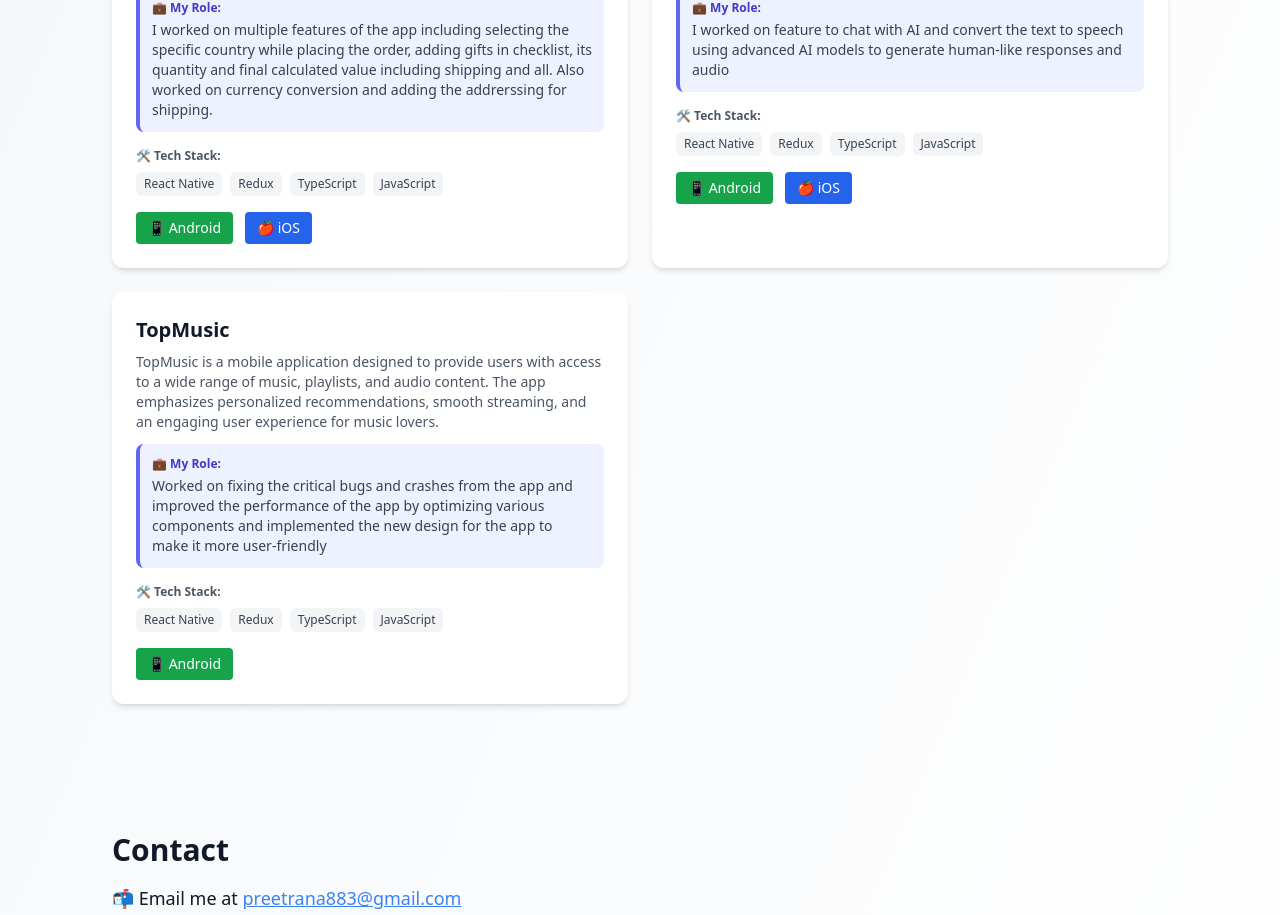
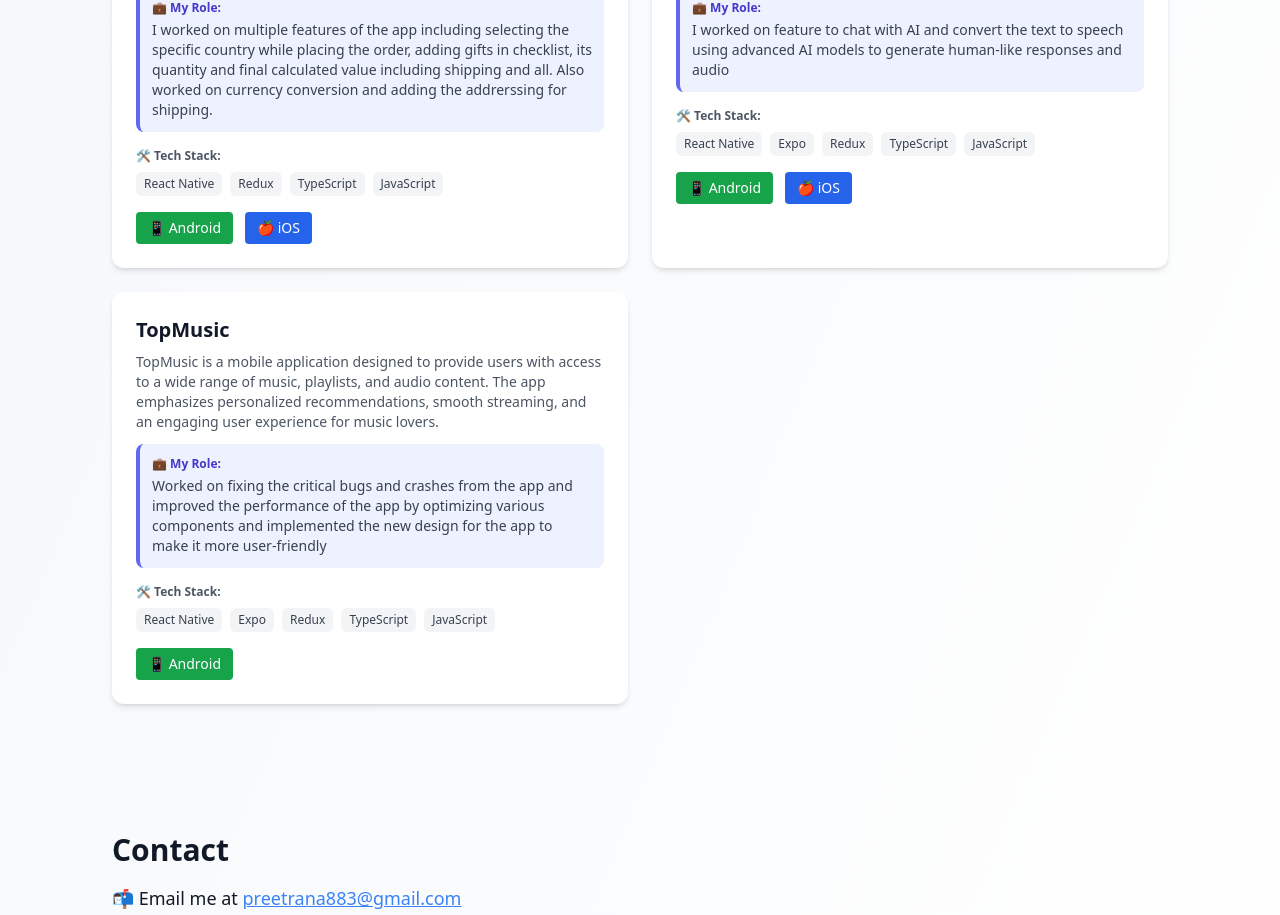
Before and after one commit to manpreetsingh3215/manpreet-portfolio, a Next.js app: page / in a window 1280 px wide. Shown: the part 1932-2847 px from the top of the page. Built offline with nearby package versions, Linux system fonts and the light colour scheme.

Commit message:
added tech stack

```diff
--- a/app/page.tsx
+++ b/app/page.tsx
@@ -46,7 +46,7 @@ export default function Home() {
       title: "HelloBible",
       desc: "HelloBible is a mobile application designed to provide users with easy access to the Bible, devotional content, and related audio-visual resources. The app focuses on delivering an interactive and user-friendly experience, including features like scripture reading, audio playback, and personalized devotional plans.",
       role: "I worked on feature to chat with AI and convert the text to speech using advanced AI models to generate human-like responses and audio",
-      tech_stacks: ["React Native", "Redux", "TypeScript", "JavaScript"],
+      tech_stacks: ["React Native", "Expo", "Redux", "TypeScript", "JavaScript"],
       android_url: "https://apps.apple.com/us/app/hellobible-bible-chat/id6502768944",
       ios_url: "https://play.google.com/store/apps/details?id=com.hellobible.app&hl=en_IN",
     },
@@ -54,7 +54,7 @@ export default function Home() {
       title: "TopMusic",
       desc: "TopMusic is a mobile application designed to provide users with access to a wide range of music, playlists, and audio content. The app emphasizes personalized recommendations, smooth streaming, and an engaging user experience for music lovers.",
       role: "Worked on fixing the critical bugs and crashes from the app and improved the performance of the app by optimizing various components and implemented the new design for the app to make it more user-friendly",
-      tech_stacks: ["React Native", "Redux", "TypeScript", "JavaScript"],
+      tech_stacks: ["React Native", "Expo", "Redux", "TypeScript", "JavaScript"],
       android_url: "https://play.google.com/store/apps/details?id=com.topchretien.topmusic&hl=en_IN",
       ios_url: "",
     },
```
